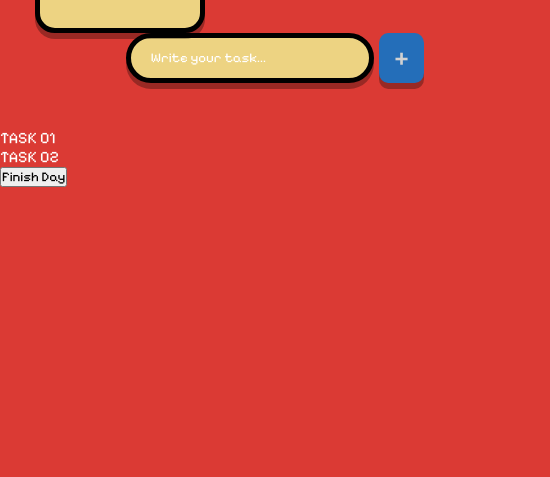
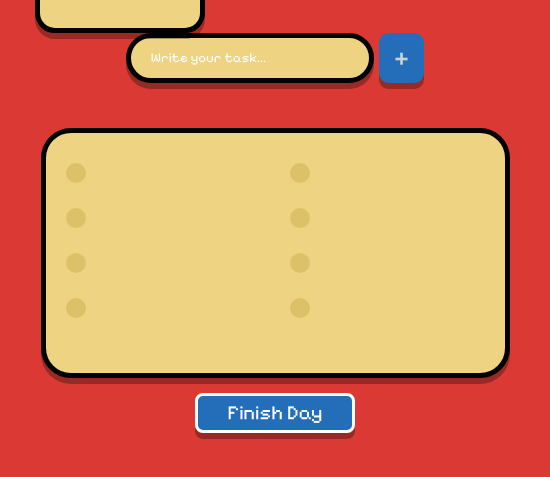
Before and after one commit to ShafinRezwan/ToDoList, an Electron app: page index.html in a window 550 px wide. Shown: the part 231-708 px from the top of the page. Drawn offline with Linux system fonts and the light colour scheme.

Commit message:
finish button toggle working, and ui almost complete

```diff
--- a/index.html
+++ b/index.html
@@ -41,13 +41,38 @@
         <div class="task-board">
             <ul class="task-list">
                 <li class="task-item">
-                    <span class="circle left"></span>
-                    <span class="task-text">TASK 01</span>
+                    <span class="circle-toggle"></span>
+                    <span class="task-text"></span>
                 </li>
                 <li class="task-item">
-                    <span class="circle left"></span>
-                    <span class="task-text">TASK 02</span>
+                    <span class="circle-toggle"></span>
+                    <span class="task-text"></span>
                 </li>
+                 <li class="task-item">
+                    <span class="circle-toggle"></span>
+                    <span class="task-text"></span>
+                </li>
+                <li class="task-item">
+                    <span class="circle-toggle"></span>
+                    <span class="task-text"></span>
+                </li>
+                 <li class="task-item">
+                    <span class="circle-toggle"></span>
+                    <span class="task-text"></span>
+                </li>
+                <li class="task-item">
+                    <span class="circle-toggle"></span>
+                    <span class="task-text"></span>
+                </li>
+                <li class="task-item">
+                    <span class="circle-toggle"></span>
+                    <span class="task-text"></span>
+                </li>
+                <li class="task-item">
+                    <span class="circle-toggle"></span>
+                    <span class="task-text"></span>
+                </li>
+
             </ul>
         </div>
         <button class="finish-day">Finish Day</button>
--- a/style.css
+++ b/style.css
@@ -7,6 +7,7 @@
   --page: #EDD382;
   --accent: #246EB9;
   --text: #ffffff;
+  --checked: #5DC128
 }
 
 
@@ -151,6 +152,8 @@ body{
 }
 
 
+/* add task */
+
 .add-task {
     display: flex;
     align-items: center;
@@ -195,3 +198,117 @@ body{
     border-radius: 20%;
     cursor: pointer;
 }
+
+/* to do list */
+
+.todo-container {
+    display: flex;
+    flex-direction: column;
+    justify-content: space-between;
+    align-items: center;
+
+}
+
+.task-board {
+    width: 469px;
+    height: 250px;
+    background-color: var(--page);
+    border-radius: 30px;
+    border: 5px solid #000000;
+    box-shadow: 0px 6px 0px 0px rgba(0, 0, 0, 0.3);
+    padding: 20px 20px;
+}
+
+.task-list  {
+  list-style-type: none;
+  display: grid;
+  flex-wrap: wrap;
+  grid-template-columns: repeat(2, 1fr);
+  gap: 5px 30px; /* vertical and horizontal spacing */
+  padding: 0;
+  margin: 0;
+}
+
+.task-item {
+  font-size: 20px;
+  padding: 10px 0;
+  display: flex;
+  align-items: center;
+}
+.circle-toggle {
+   width: 20px;
+  height: 20px;
+  border-radius: 50%;
+  background-color: #DDC169;
+  display: inline-block;
+  margin-right: 5px;
+  cursor: pointer;
+  transition: background-color 0.2s, box-shadow 0.2s ;
+}
+
+.circle-toggle.checked {
+  background-color: var(--checked);
+  border: 2px solid white;
+
+}
+
+
+.task-text {
+  display: inline-block;
+	position: relative;
+	transition: all 0.5s cubic-bezier(.55, 0, .1, 1);
+}
+
+.task-text::after{
+  content: '';
+	position: absolute;
+	display: block;
+	left: 0;
+  top: 50%;
+  height: 2px;
+  width: 0%;
+	transform: translateY(-50%);
+  transition: width 0.3s ease;
+  pointer-events: none;
+	animation: task-text 1s 0.5s cubic-bezier(.55, 0, .1, 1) 1;
+	transition: transform 0.5s cubic-bezier(.55, 0, .1, 1);
+}
+
+.task-text.completed {
+  text-decoration: line-through;
+  opacity: 0.6;
+}
+
+.task-text.completed::after {
+  width: 100%;
+}
+
+
+.finish-day {
+  padding: 5px 30px;
+
+  font-size: 20px;
+  background-color: var(--accent);
+  color: var(--text);
+  border: 3px solid white;
+  border-radius: 8px;
+  margin: 15px;
+  cursor: pointer;
+  box-shadow: 0px 6px 0px 0px rgba(0, 0, 0, 0.3);
+  transition: background-color 0.5s, box-shadow 0.2s;
+}
+
+.finish-day.over {
+  background-color: #5A5A5A;
+}
+
+
+
+/* screen greater then 600px */
+@media (min-width: 600px) {
+  .task-list {
+    grid-auto-flow: column;
+    grid-template-columns: 1fr;
+    grid-template-rows: auto;
+  }
+}
--- a/task.js
+++ b/task.js
@@ -13,6 +13,11 @@ window.addEventListener("DOMContentLoaded", () => {
         today.setDate(today.getDate() + 1);
         currentTime(today);
     });
+
+    // reset finish button
+    const finishBtn = document.querySelector('.finish-day');
+    finishBtn.classList.remove('over');
+    finishBtn.textContent = 'Finish Day';
 });
 
 
@@ -31,4 +36,32 @@ function currentTime(date) {
     dateElement.textContent = String(today.getDate()).padStart(2,'0');
     monthElement.textContent = monthsOfYear[today.getMonth()];
 
+    const finishBtn = document.querySelector('.finish-day');
+    finishBtn.classList.remove('over');
+    finishBtn.textContent = 'Finish Day';
 };
+
+
+
+// toggle circles
+const circles =  document.querySelectorAll(".circle-toggle");
+    circles.forEach(circle => {
+        circle.addEventListener('click', () => {
+            circle.classList.toggle('checked');
+            const taskText = circle.nextElementSibling;
+            taskText.classList.toggle('completed');
+        });
+    });
+
+
+const finishDay = document.querySelector(".finish-day");
+finishDay.addEventListener('click', () => {
+    const isFinished = finishDay.classList.toggle('over');
+    if (isFinished) {
+        finishDay.textContent = "Day Over"
+    }
+    else {
+         finishDay.textContent = 'Finish Day';
+    }
+
+});
```
